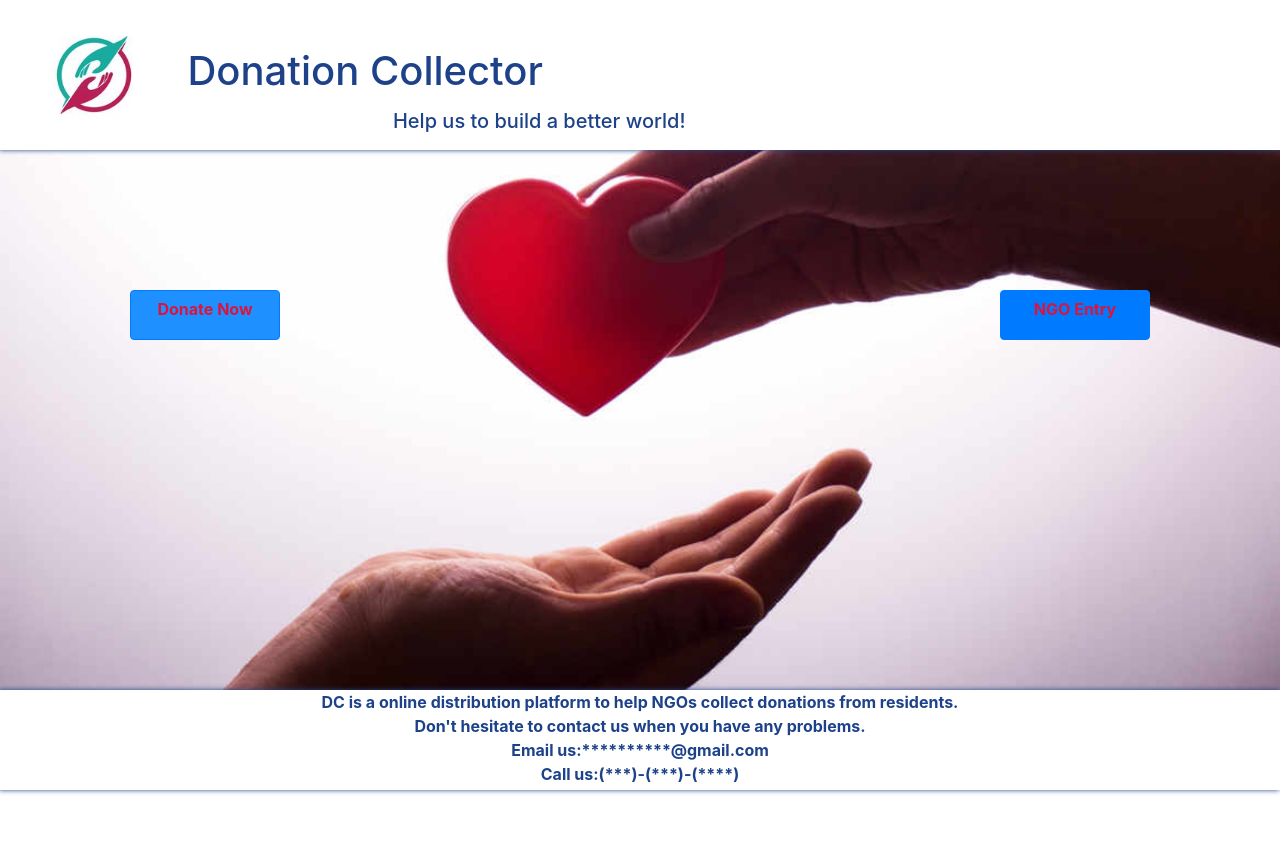
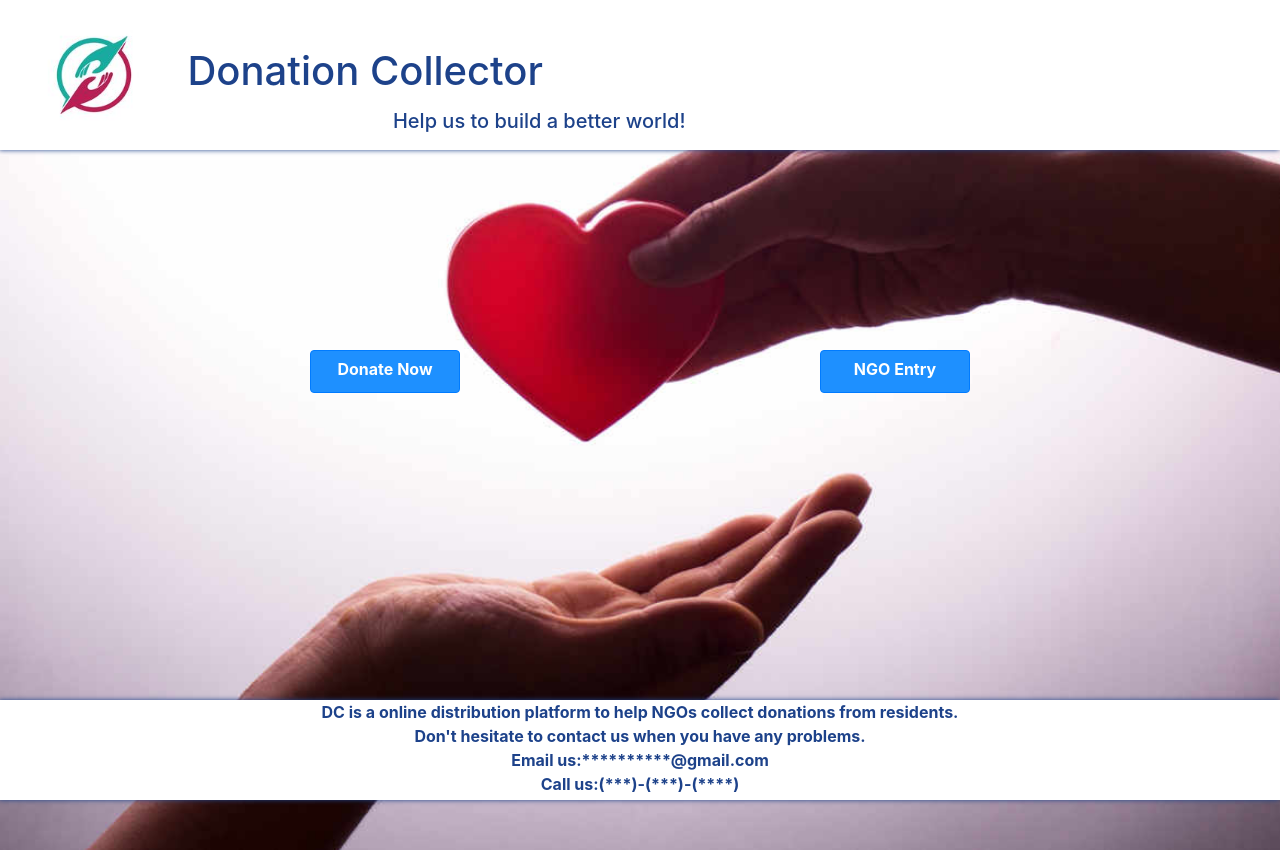
Before and after one commit to Donation-Collector/donation-collector, a React (Create React App) app: page / in a window 1280 px wide. Before the commit the page ends 800 px from the top, so only its background shows below. Built offline with nearby package versions, Linux system fonts and the light colour scheme; no server answers.

Commit message:
home page css change

```diff
--- a/src/components/starter-page/Main-Entry.js
+++ b/src/components/starter-page/Main-Entry.js
@@ -4,8 +4,11 @@ class MainEntry extends Component {
     render() {
         return (
             <div className="starter-main-body">
-                <a href="/resident" className="btn btn-primary starter-resident-button">Donate Now</a>
-                <a href="/nlogin" className="btn btn-primary starter-ngo-button">NGO Entry</a>
+                <div className="home-button-container">
+                    <a href="/resident" className="btn btn-primary starter-resident-button">Donate Now</a>
+                    <a href="/nlogin" className="btn btn-primary starter-ngo-button">NGO Entry</a>
+                </div>
+
             </div>
         );
     }
--- a/src/styles/starter-page/Main-Entry.css
+++ b/src/styles/starter-page/Main-Entry.css
@@ -6,21 +6,25 @@
 
 .starter-resident-button {
     background-color: dodgerblue;
-    height: 50px;
+    height: 43px;
     width: 150px;
-    margin-left: 130px;
     font-weight: bold;
-    color: crimson !important;
+    color: white !important;
     cursor: pointer;
+    margin-right: 360px;
 }
 
 .starter-ngo-button{
-    float: right;
-    height: 50px;
+    background-color: dodgerblue;
+    height: 43px;
     width: 150px;
-    margin-right: 130px;
     font-weight: bold;
-    color: crimson !important;
+    color: white !important;
     cursor: pointer;
 
 }
+.home-button-container {
+    margin-top: 200px;
+    text-align: center;
+    align-items: center;
+}
```
